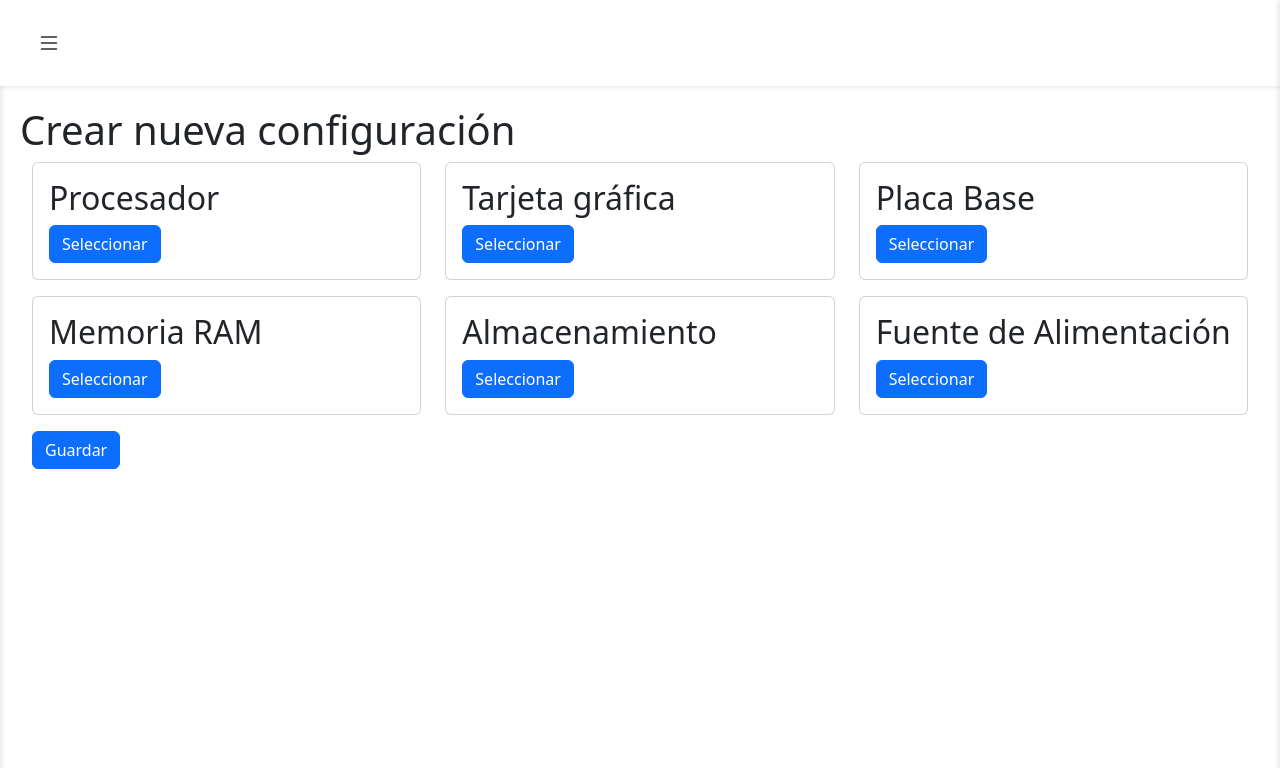
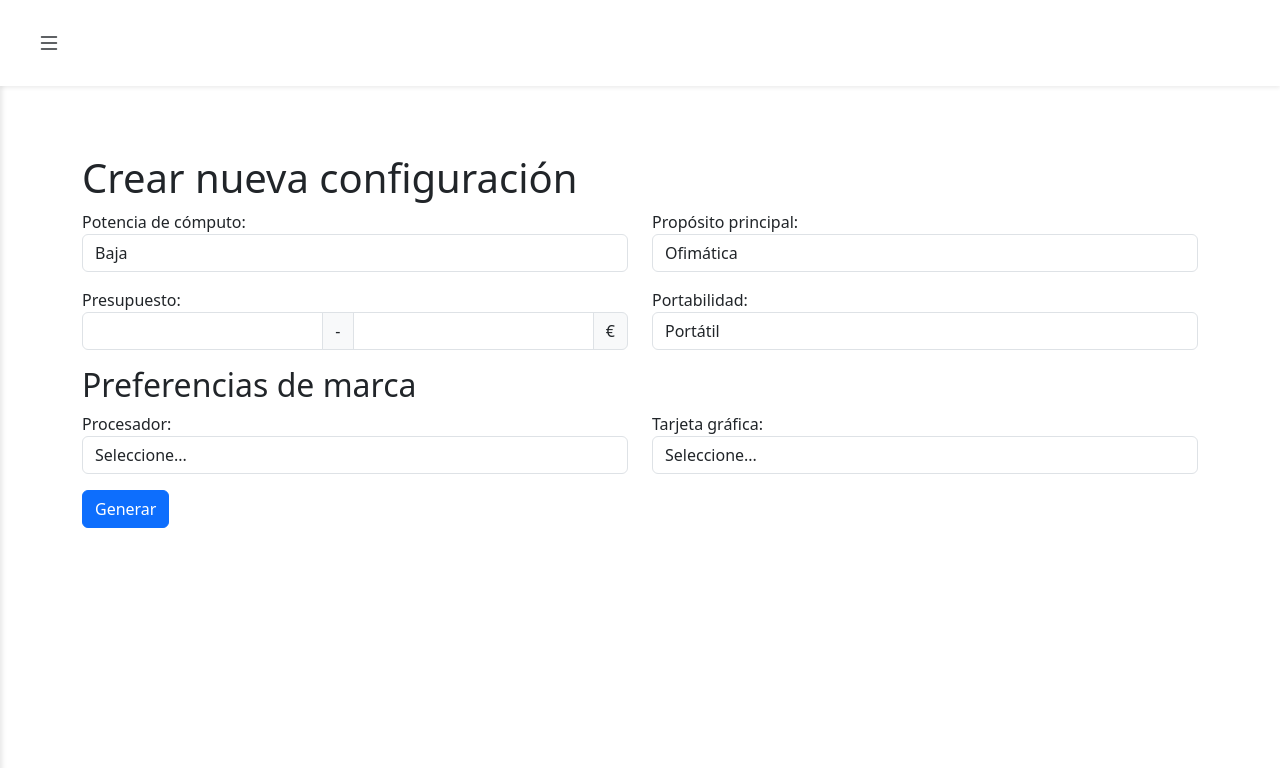
Before and after one commit to apadoss/TFG, a Laravel app: page /configuraciones/create?type=basic in a window 1280 px wide. Shown: the top 768 px of the page. Run offline with Laravel 12, Linux system fonts and the light colour scheme; some libraries are stand-ins or nearby versions.

Commit message:
feat(configuraciones): Añadida vista y controladores para creación de configuraciones básica.

```diff
--- a/app/Http/Controllers/ConfiguracionesController.php
+++ b/app/Http/Controllers/ConfiguracionesController.php
@@ -13,7 +13,11 @@ class ConfiguracionesController extends Controller
         return view('configuraciones.index', compact('configuraciones'));
     }
 
-    public function create() {
-        return view('configuraciones.create');
+    public function create(Request $request) {
+        if ($request->input('type') == 'basic') {
+            return view('configuraciones.create-basic');
+        }
+
+        return view('configuraciones.create-advanced');
     }
 }
--- a/public/js/ai-consultant.js
+++ b/public/js/ai-consultant.js
@@ -4,8 +4,10 @@ document.addEventListener('DOMContentLoaded', function () {
     const sendButton = document.getElementById('send-button');
     const initialMessage = document.getElementById('initial-message');
 
+    console.log(sendButton);
+
     // Verificar que los elementos existen
-    if (!userMessageInput || !sendButton) {
+    if (!sendButton) {
         console.error('Error: No se encontraron todos los elementos necesarios del DOM');
         return;
     }
@@ -69,13 +71,66 @@ document.addEventListener('DOMContentLoaded', function () {
     const saveConfigBtn = document.getElementById('saveConfigBtn');
     const regenerateBtn = document.getElementById('regenerateBtn');
 
+    const computingPowerSelect = document.getElementById('computing-power');
+    const purposeSelect = document.getElementById('purpose');
+    const budgetMinInput = document.getElementById('budget-min');
+    const budgetMaxInput = document.getElementById('budget-max');
+    const portabilitySelect = document.getElementById('portability');
+
+    const cpuBrandSelect = document.getElementById('cpu-brand');
+    const gpuBrandSelect = document.getElementById('gpu-brand');
+
     // Último mensaje enviado para regenerar
     let lastUserMessage = '';
 
+    function generateMessage() {
+        const computingPowerMap = {
+            '1': 'Baja',
+            '2': 'Media',
+            '3': 'Alta'
+        };
+
+        const purposeMap = {
+            '1': 'Ofimática',
+            '2': 'Edición de video',
+            '3': 'Diseño gráfico',
+            '4': 'Gaming'
+        };
+        const portabilityMap = {
+            '1': 'Portátil',
+            '2': 'Sobremesa'
+        };
+
+        const brandMap = {
+            'cpu-brand': {
+                '1': 'Intel',
+                '2': 'AMD'
+            },
+            'gpu-brand': {
+                '1': 'Intel',
+                '2': 'AMD',
+                '3': 'Nvidia'
+            }
+        };
+
+        const computingPower = computingPowerMap[computingPowerSelect.value];
+        const purpose = purposeMap[purposeSelect.value];
+        const budgetMin = budgetMinInput.value;
+        const budgetMax = budgetMaxInput.value;
+        const portability = portabilityMap[portabilitySelect.value];
+        const cpuBrand = brandMap['cpu-brand'][cpuBrandSelect.value] || 'cualquier marca';
+        const gpuBrand = brandMap['gpu-brand'][gpuBrandSelect.value] || 'cualquier marca';
+
+        return `Quiero un ordenador ${portability} con ${computingPower} potencia de cómputo, para ${purpose}.
+        Presupuesto entre ${budgetMin} y ${budgetMax} €.
+        Preferencia de procesador: ${cpuBrand}.
+        Preferencia de tarjeta gráfica: ${gpuBrand}.`;
+    }
+
     // Función principal para enviar mensajes
-    function sendMessage() {
-        const userMessage = userMessageInput.value.trim();
-        if (userMessage === '') {
+    function sendMessage(message = '') {
+        const userMessage = !userMessageInput ? generateMessage() : userMessageInput.value.trim();
+        if (userMessage === '' && message === '') {
             console.log('Mensaje vacío, no se envía');
             return;
         }
@@ -89,8 +144,9 @@ document.addEventListener('DOMContentLoaded', function () {
         }
 
         // Agregar mensaje del usuario al chat
-        appendMessage('user', userMessage);
+        if (userMessageInput) {
             userMessageInput.value = '';
+        }
 
         // Si el modal y el spinner existen, mostrarlos
         if (loadingSpinner && responseModal) {
@@ -340,6 +396,7 @@ document.addEventListener('DOMContentLoaded', function () {
         sendMessage();
     });
 
+    if (userMessageInput) {
         userMessageInput.addEventListener('keypress', function(event) {
             if (event.key === 'Enter' && !event.shiftKey) {
                 console.log('Enter presionado');
@@ -347,6 +404,7 @@ document.addEventListener('DOMContentLoaded', function () {
                 sendMessage();
             }
         });
+    }
 
     // Botones del modal
     if (saveConfigBtn) {
--- a/resources/views/ai-consultant.blade.php
+++ b/resources/views/ai-consultant.blade.php
@@ -20,5 +20,4 @@
 <link rel="stylesheet" href="{{asset("css/ai-consultant.css")}}">
 <script src="{{asset("js/ai-consultant.js")}}"></script>
 
-<script src="https://cdn.jsdelivr.net/npm/marked/marked.min.js"></script>
 @endsection
--- /dev/null
+++ b/resources/views/configuraciones/create-basic.blade.php
@@ -0,0 +1,77 @@
+@extends('layouts.app')
+
+@section('content')
+<div class="container mt-5">
+    <h1 class="h1">Crear nueva configuración</h1>
+    {{-- <form action="{{ route('configuraciones.store') }}" method="POST"> --}}
+        {{-- @csrf --}}
+        <div class="row mb-3">
+            <div class="col-md-6">
+                <label for="computing-power">Potencia de cómputo: </label>
+                <select class="form-control" name="computing-power" id="computing-power">
+                    <option value="1">Baja</option>
+                    <option value="2">Media</option>
+                    <option value="3">Alta</option>
+                </select>
+            </div>
+            <div class="col-md-6">
+                <label for="purpose">Propósito principal: </label>
+                <select class="form-control" name="purpose" id="purpose">
+                    <option value="1">Ofimática</option>
+                    <option value="2">Edición de video</option>
+                    <option value="3">Diseño gráfico</option>
+                    <option value="4">Gaming</option>
+                </select>
+            </div>
+        </div>
+
+        <div class="row mb-3">
+            <div class="col-md-6">
+                <label for="budget">Presupuesto: </label>
+                <div class="input-group">
+                    <input type="text" class="form-control" id="budget-min">
+                    <span class="input-group-text" id="budget-help"> - </span>
+                    <input type="text" class="form-control" id="budget-max">
+                    <span class="input-group-text" id="budget-help">€</span>
+                </div>
+            </div>
+            <div class="col-md-6">
+                <label for="portability">Portabilidad: </label>
+                <select class="form-control" name="portability" id="portability">
+                    <option value="1">Portátil</option>
+                    <option value="2">Sobremesa</option>
+                </select>
+            </div>
+        </div>
+
+        <h2 class="h2">Preferencias de marca</h2>
+        <div class="row mb-3">
+            <div class="col-md-6">
+                <label for="cpu-brand">Procesador: </label>
+                <select class="form-control" name="cpu-brand" id="cpu-brand">
+                    <option selected>Seleccione...</option>
+                    <option value="1">Intel</option>
+                    <option value="2">AMD</option>
+                </select>
+            </div>
+            <div class="col-md-6">
+                <label for="gpu-brand">Tarjeta gráfica: </label>
+                <select class="form-control" name="gpu-brand" id="gpu-brand">
+                    <option selected>Seleccione...</option>
+                    <option value="1">Intel</option>
+                    <option value="2">AMD</option>
+                    <option value="3">Nvidia</option>
+                </select>
+            </div>
+        </div>
+
+        <div class="row">
+            <div class="col">
+                <button type="submit" id="send-button" class="btn btn-primary">Generar</button>
+            </div>
+        </div>
+    {{-- </form> --}}
+</div>
+
+<script src="{{ asset('js/ai-consultant.js') }}"></script>
+@endsection
--- a/resources/views/layouts/app.blade.php
+++ b/resources/views/layouts/app.blade.php
@@ -19,6 +19,7 @@
         <script src="https://code.jquery.com/jquery-3.4.1.min.js"></script>
         <script src="https://cdn.jsdelivr.net/npm/bootstrap@5.3.0/dist/js/bootstrap.bundle.min.js"></script>
         <script src="https://code.jquery.com/ui/1.11.4/jquery-ui.js"></script>
+        <script src="https://cdn.jsdelivr.net/npm/marked/marked.min.js"></script>
 
         <script src="{{asset('js/sidebar.js')}}"></script>
     </body>
```
Also changed, not shown: resources/views/configuraciones/index.blade.php (+9 -1 lines), resources/views/configuraciones/create-advanced.blade.php (renamed from resources/views/configuraciones/create.blade.php). Lines whose indentation alone changed are shown as unchanged.
